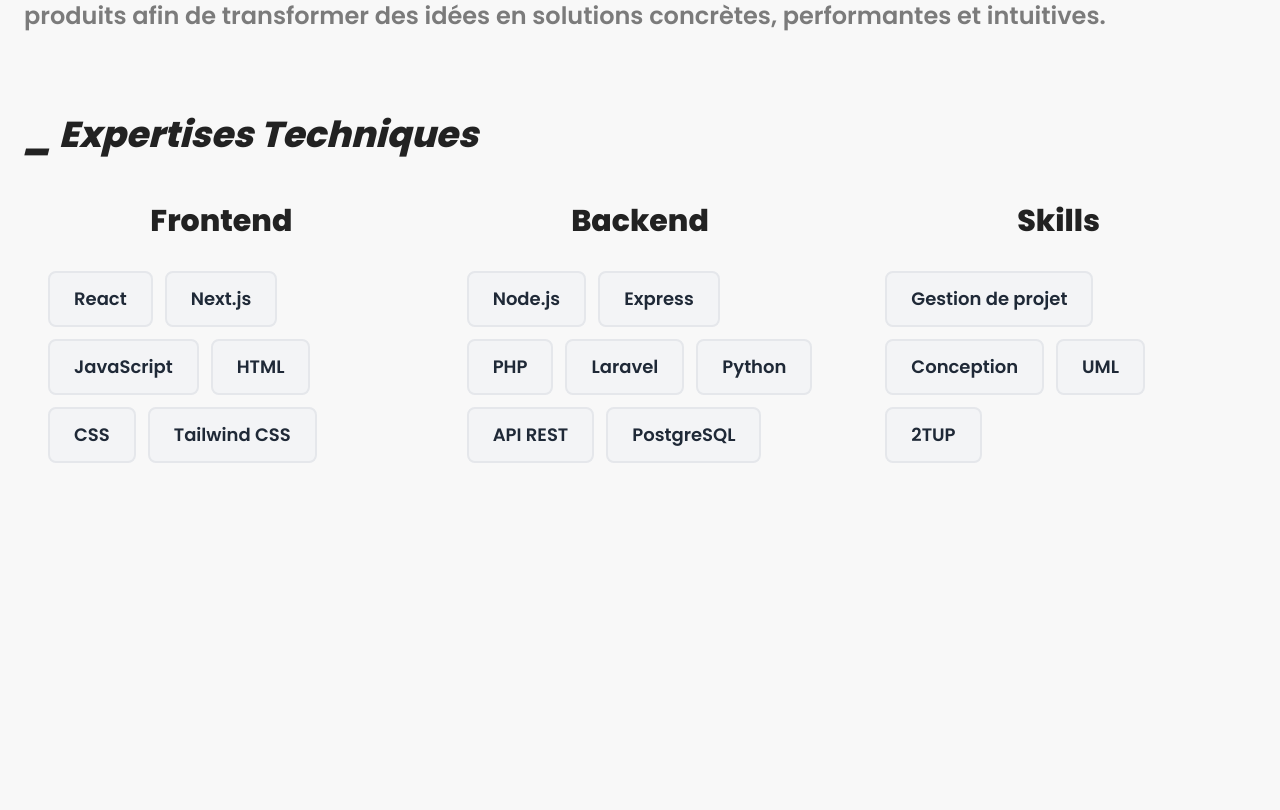
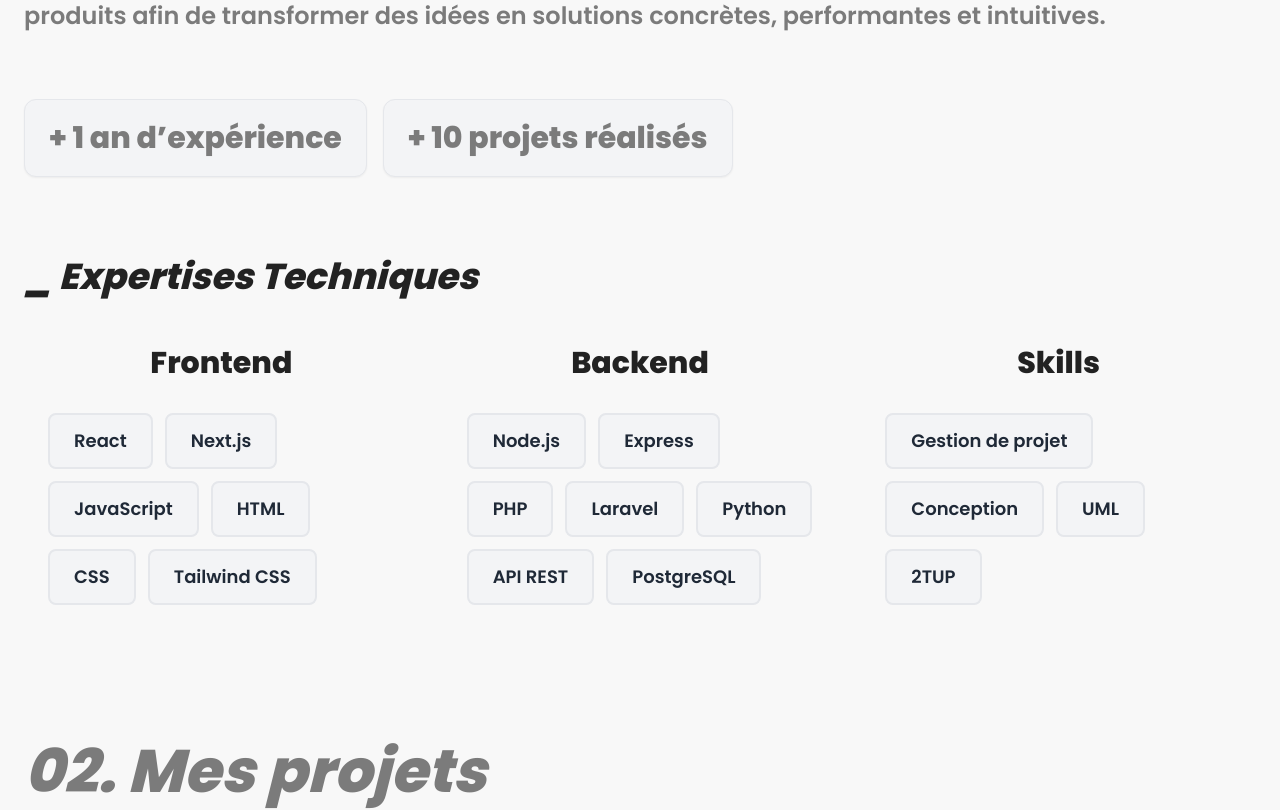
Before and after one commit to Tahiry2003/Portfolio_Tahiriniaina, a React (Vite) app: page / in a window 1280 px wide. Shown: the part 1280-2090 px from the top of the page. Built offline with nearby package versions, Linux system fonts and the light colour scheme.

Commit message:
ajuste le Navbar

```diff
--- a/src/components/Navbar.jsx
+++ b/src/components/Navbar.jsx
@@ -10,7 +10,6 @@
     { name: "Contact", id: "contact" },
   ]
 
-  // ✅ Active section detection
   useEffect(() => {
     const sections = document.querySelectorAll("section")
 
--- a/src/index.css
+++ b/src/index.css
@@ -4,6 +4,10 @@
 
 body {
   font-family: 'Poppins', sans-serif;
+}
+
+html {
+  scroll-behavior: smooth;
 }
 
 ::-webkit-scrollbar {
--- a/src/sections/About.jsx
+++ b/src/sections/About.jsx
@@ -1,6 +1,6 @@
 function About() {
   return (
-    <section id="about" className="min-h-screen flex items-center">
+    <section id="about" className="min-h-screen scroll-mt-28 mb-28">
       <div className="max-w-7xl mx-auto w-full px-6">
 
         <h1 className="text-6xl font-bold text-secondary italic mb-10">
@@ -26,6 +26,20 @@
               l’ensemble du cycle de vie des produits afin de transformer des idées
               en solutions concrètes, performantes et intuitives.
             </p>
+
+            <div className="mt-16 flex items-start gap-4">
+              <div className="w-full md:w-fit bg-gray-100 px-6 py-5 rounded-xl border border-gray-200 shadow-sm">
+                <h1 className="text-2xl md:text-3xl font-bold text-secondary">
+                  + 1 an d’expérience
+                </h1>
+              </div>
+
+              <div className="w-full md:w-fit bg-gray-100 px-6 py-5 rounded-xl border border-gray-200 shadow-sm">
+                <h1 className="text-2xl md:text-3xl font-bold text-secondary">
+                  + 10 projets réalisés
+                </h1>
+              </div>
+            </div>
           </div>
         </div>
 
--- a/src/sections/Contact.jsx
+++ b/src/sections/Contact.jsx
@@ -1,7 +1,11 @@
 function Contact() {
   return (
-    <section id="contact" className="h-screen flex items-center justify-center">
-      <h1 className="text-6xl font-bold text-secondary">Contact</h1>
+    <section id="contact" className="min-h-screen scroll-mt-28">
+      <div className="max-w-7xl mx-auto w-full px-6">
+        <h1 className="text-6xl font-bold text-secondary italic mb-10">
+          02. Contacter moi
+        </h1>
+      </div>
     </section>
   )
 }
--- a/src/sections/Projects.jsx
+++ b/src/sections/Projects.jsx
@@ -1,7 +1,11 @@
 function Projects() {
   return (
-    <section id="projects" className="h-screen flex items-center justify-center">
-      <h1 className="text-6xl font-bold text-secondary">Projects</h1>
+    <section id="projects" className="min-h-screen scroll-mt-28 mb-28">
+      <div className="max-w-7xl mx-auto w-full px-6">
+        <h1 className="text-6xl font-bold text-secondary italic mb-10">
+          02. Mes projets
+        </h1>
+      </div>
     </section>
   )
 }
```
Also changed, not shown: src/sections/Skills.jsx (deleted).
